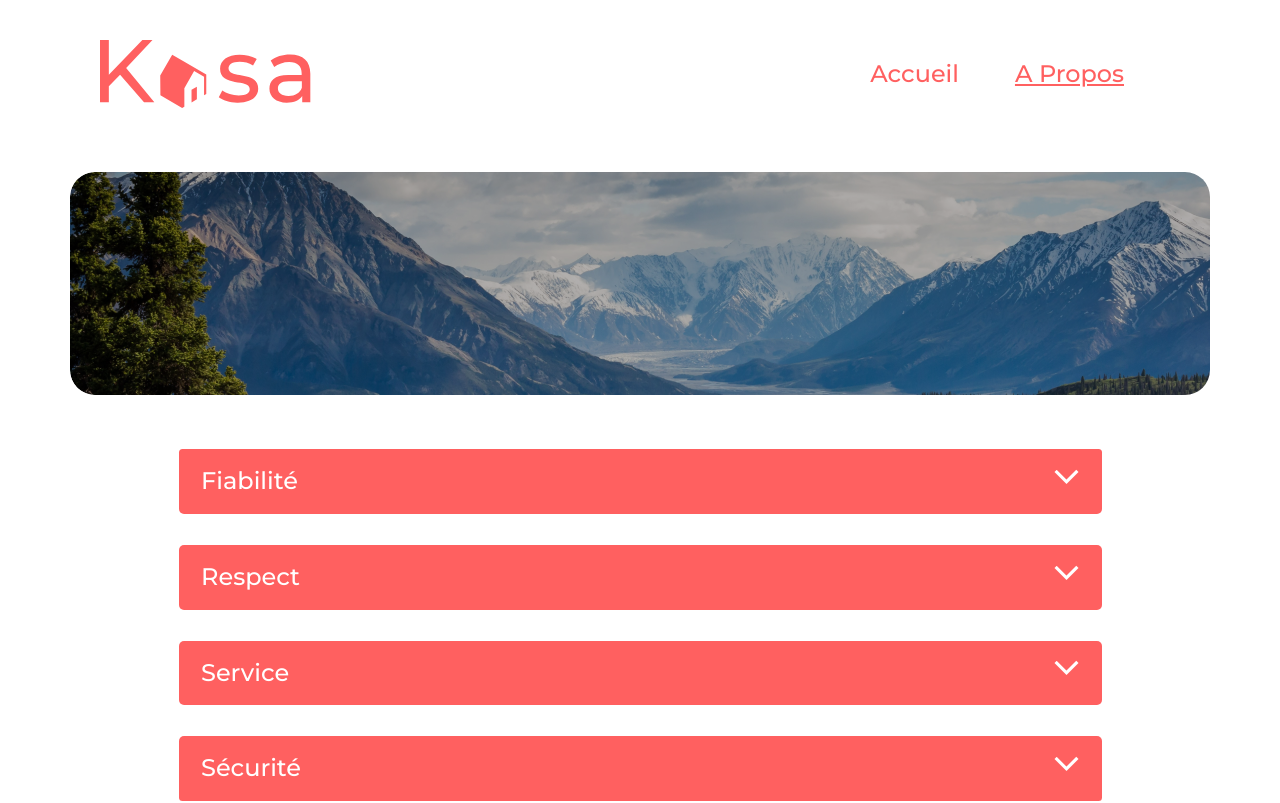
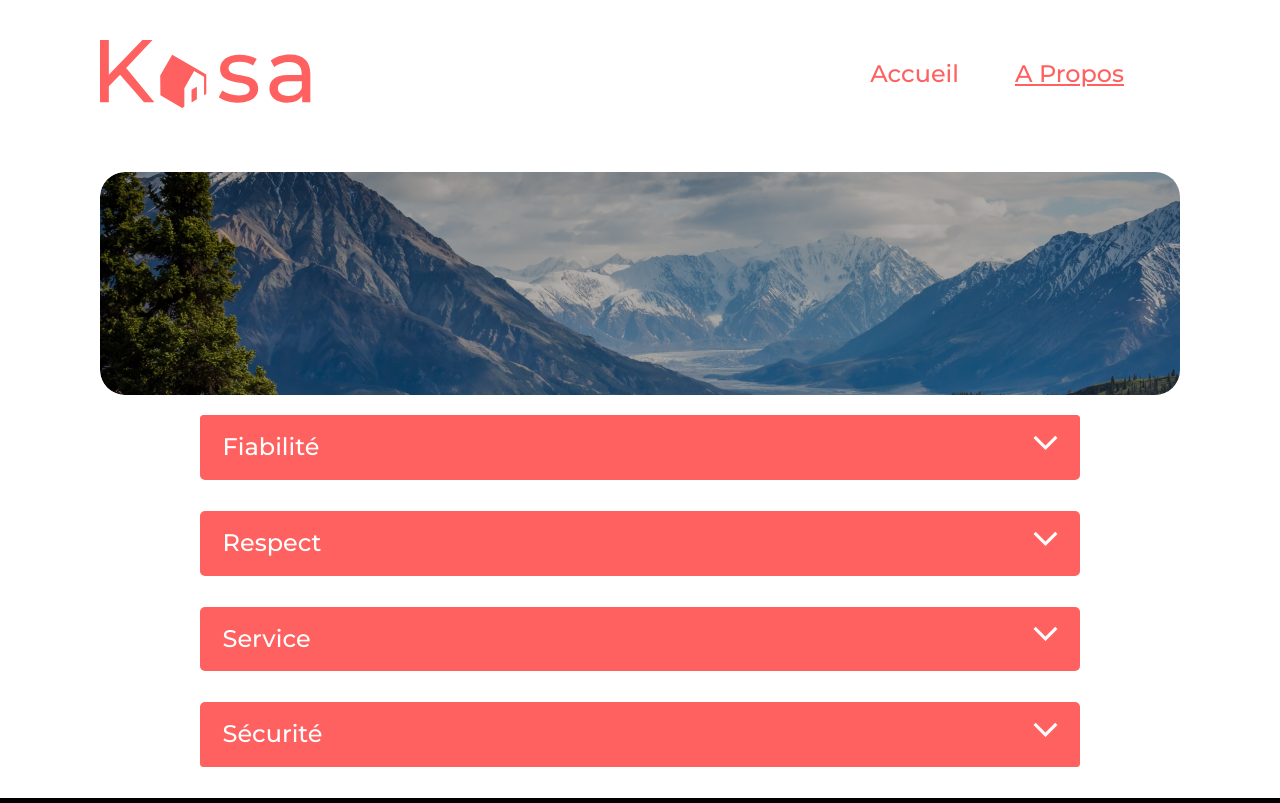
Before and after one commit to DylanJana/DylanJana-developpez_une_application_web_avec_react_et_react_router_durand_dylan, a React (Create React App) app in the folder developpez_une_application_web_react_et_react_router_durand_dylan/: page /a-propos in a window 1280 px wide. Shown: the top 803 px of the page. Built offline with nearby package versions, Linux system fonts and the light colour scheme.

Commit message:
Ajout d'explication sur la page Detail.js

```diff
--- a/developpez_une_application_web_react_et_react_router_durand_dylan/src/App.css
+++ b/developpez_une_application_web_react_et_react_router_durand_dylan/src/App.css
@@ -33,6 +33,14 @@ p {
   margin-left: auto;
   padding-right: 100px;
   padding-left: 100px;
+}
+
+.l-container--sm {
+  max-width: 1423px;
+  margin-right: auto;
+  margin-left: auto;
+  padding-right: 200px;
+  padding-left: 200px;
 }
 
 /*** Layout ***/
@@ -104,6 +112,11 @@ p {
     padding-right: 20px;
   }
 
+  .l-container--sm {
+    padding-left: 20px;
+    padding-right: 20px;
+  }
+
   .title--md {
     font-size: 0.67rem;
     text-transform: uppercase;
--- a/developpez_une_application_web_react_et_react_router_durand_dylan/src/components/AProposBanner/AProposBanner.js
+++ b/developpez_une_application_web_react_et_react_router_durand_dylan/src/components/AProposBanner/AProposBanner.js
@@ -5,7 +5,8 @@ class AProposBanner extends Component {
   render() {
     return (
       <div>
-        <div className='container my-3 propos-banner'>
+        <div className='l-container--md'>
+          <div className='propos-banner'></div>
         </div>
       </div>
     )
--- a/developpez_une_application_web_react_et_react_router_durand_dylan/src/components/AProposBanner/aproposbanner.css
+++ b/developpez_une_application_web_react_et_react_router_durand_dylan/src/components/AProposBanner/aproposbanner.css
@@ -1,9 +1,10 @@
 .propos-banner{
     height:223px;
+    display:flex;
+    align-items: center;
+    justify-content: center;
     border-radius: 25px;
     background-image:url(../../images/propos-banner.png);
     background-size:cover;
-    display:flex;
-    align-items: center;
-    justify-content: center;
+    margin-bottom: 20px;
 }
--- a/developpez_une_application_web_react_et_react_router_durand_dylan/src/components/Accordion/Accordion.js
+++ b/developpez_une_application_web_react_et_react_router_durand_dylan/src/components/Accordion/Accordion.js
@@ -4,9 +4,7 @@ import './accordion.css';
 class Accordion extends Component {
   render() {
     return (
-      <div className='container my-5'>
-        <div className='row'>
-          <div className='col-12 col-lg-10 offset-lg-1'>
+      <div className='l-container--sm'>
         <div className="accordion" id="accordionExample">
           <div className="accordion-item">
             <h2 className="accordion-header" id="headingOne">
@@ -58,8 +56,6 @@ class Accordion extends Component {
           </div>
         </div>
     </div>
-        </div>
-    </div>
   )
 }
 }
```
Also changed, not shown: developpez_une_application_web_react_et_react_router_durand_dylan/src/components/Detail/Detail.js (+10 -6 lines). Lines whose indentation alone changed are shown as unchanged.
